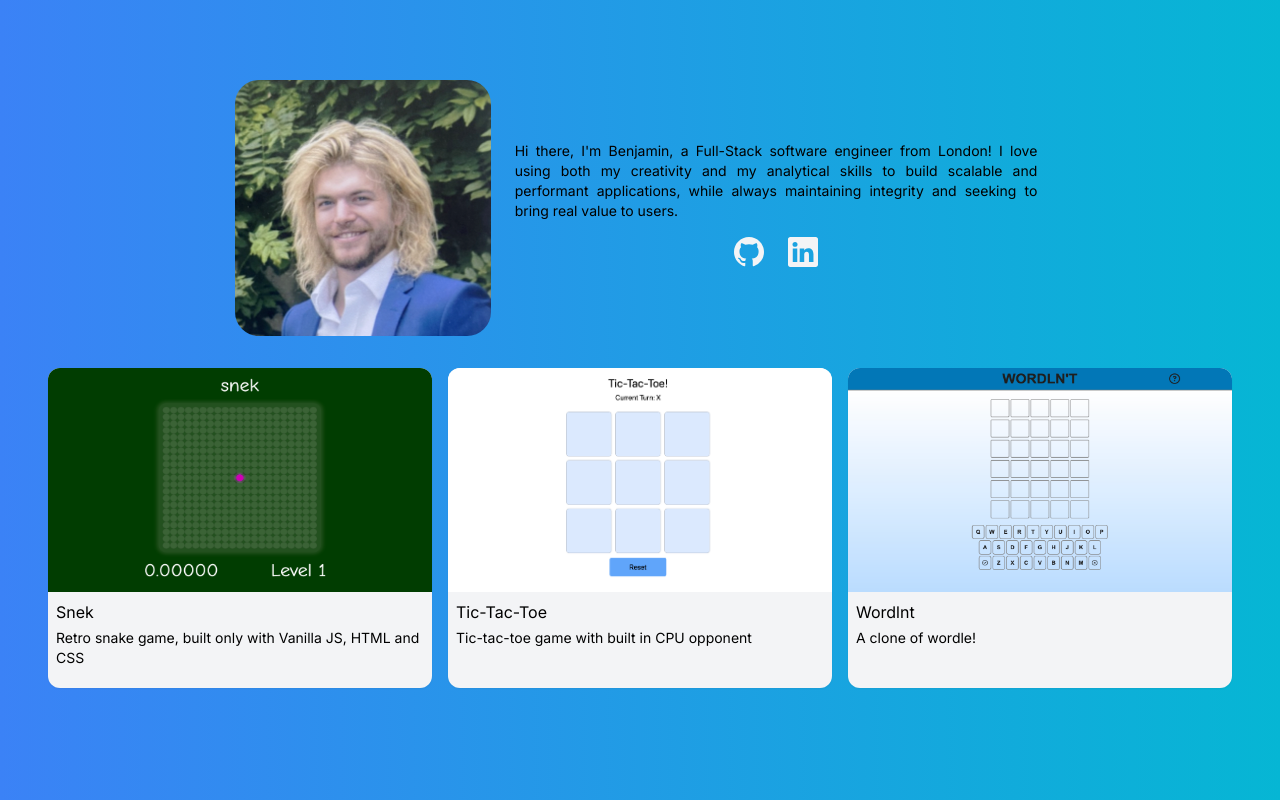
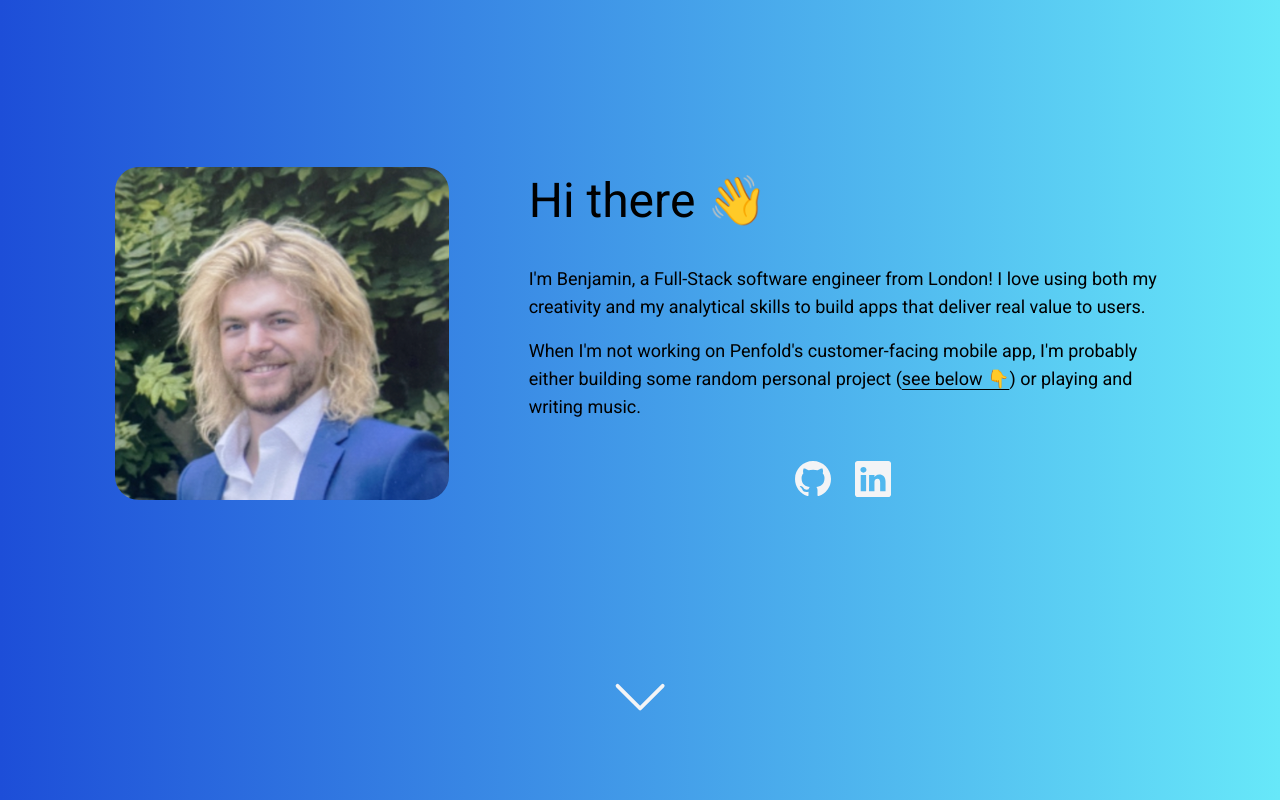
Before and after one commit to benjaminkitson/bk-home, a Next.js app: page / in a window 1280 px wide. Shown: the top 800 px of the page. Built offline with nearby package versions, Linux system fonts and the light colour scheme.

Commit message:
rework layout

```diff
--- a/src/app/(home)/components/BottomSection.tsx
+++ b/src/app/(home)/components/BottomSection.tsx
@@ -5,6 +5,7 @@ import snek from "../../../snek.png";
 import tictactoe from "../../../tictactoe.png";
 import wordlnt from "../../../wordlnt.png";
 import { H2, P } from "@/components/Atoms/Typography";
+import { SectionProps } from "./TopSection";
 
 const portfolioItems = [
   {
@@ -30,13 +31,16 @@ const portfolioItems = [
   },
 ];
 
-export const BottomSection = () => {
+export const BottomSection: React.FC<SectionProps> = ({ scrollRefs }) => {
   return (
-    <div className="flex w-full grow flex-col items-center justify-center lg:flex-row">
+    <div
+      ref={scrollRefs.portfolioScrollRef}
+      className="flex h-screen w-full grow flex-col items-center justify-center p-5 lg:flex-row"
+    >
       {portfolioItems.map((item) => (
         <Card
           key={item.name}
-          className="m-2 h-32 w-full p-0 shadow-sm transition-transform duration-500 hover:scale-95 lg:h-80 lg:w-96 lg:flex-col"
+          className="m-4 h-40 w-full p-0 opacity-90 shadow-sm transition-all duration-500 hover:scale-95  hover:opacity-100 lg:h-96 lg:w-96 lg:flex-col"
           href={item.href}
         >
           <Image
@@ -46,8 +50,8 @@ export const BottomSection = () => {
             className="w-56 rounded-l-xl lg:h-56 lg:w-full lg:rounded-t-xl lg:rounded-bl-none"
           />
           <div className="flex w-full flex-col p-2">
-            <H2 className="mb-1">{item.name}</H2>
-            <P className="whitespace-wrap">{item.description}</P>
+            <H2 className="mb-4 mt-2">{item.name}</H2>
+            <P>{item.description}</P>
           </div>
         </Card>
       ))}
--- /dev/null
+++ b/src/app/(home)/components/DownLink.tsx
@@ -0,0 +1,28 @@
+import { ScrollLink } from "@/components/Atoms/ScrollLink";
+import { useEffect, useRef, useState } from "react";
+import { BsChevronDown } from "react-icons/bs";
+
+export const DownLink = ({ portfolioScrollRef }) => {
+  const isLoaded = useRef(false);
+
+  const [currentSize, setCurrentSize] = useState("text-7xl");
+
+  useEffect(() => {
+    if (!isLoaded.current) {
+      isLoaded.current = true;
+      setInterval(() => {
+        setCurrentSize((currentSize) =>
+          currentSize === "text-7xl" ? "text-6xl" : "text-7xl",
+        );
+      }, 1000);
+    }
+  }, [currentSize]);
+
+  return (
+    <ScrollLink scrollRef={portfolioScrollRef}>
+      <BsChevronDown
+        className={`cursor-pointer fill-gray-100 ${currentSize} transition-all duration-1000 hover:scale-90 hover:fill-black`}
+      />
+    </ScrollLink>
+  );
+};
--- a/src/app/(home)/components/TopSection.tsx
+++ b/src/app/(home)/components/TopSection.tsx
@@ -1,35 +1,56 @@
-import { P } from "@/components/Atoms/Typography";
-import { Card } from "@/components/Molecules/Card";
-import { BsGithub, BsLinkedin } from "react-icons/bs";
+import { H1, P } from "@/components/Atoms/Typography";
+import { BsGithub, BsLinkedin, BsChevronDown } from "react-icons/bs";
 import Image from "next/image";
 import me from "../../../me.png";
+import React from "react";
+import { ScrollLink, ScrollRef } from "@/components/Atoms/ScrollLink";
+import { DownLink } from "./DownLink";
 
-export const TopSection = () => {
+export interface SectionProps {
+  scrollRefs: Record<string, ScrollRef>;
+}
+
+export const TopSection: React.FC<SectionProps> = ({ scrollRefs }) => {
   return (
-    <div className="flex h-2/5 flex-col items-center justify-center md:flex-row lg:w-2/3">
+    <div className="flex h-screen w-screen flex-col items-center justify-center">
+      <div className="flex h-5/6 w-5/6 flex-col items-center justify-center lg:flex-row">
         <Image
           src={me}
           alt="Benjamin Kitson"
-        className="m-2 h-full w-64 rounded-3xl object-cover"
+          className="m-2 h-1/4 w-56 rounded-3xl object-cover md:w-1/2 lg:h-1/2"
         />
-      <div className="flex flex-col items-center">
-        <div className="flex w-full justify-start px-4 pt-2">
-          <P className="text-justify text-sm">
-            Hi there, I&apos;m Benjamin, a Full-Stack software engineer from
-            London! I love using both my creativity and my analytical skills to
-            build scalable and performant applications, while always maintaining
-            integrity and seeking to bring real value to users.
+        <div className="my-10 flex flex-col items-center lg:ml-14">
+          <div className="flex w-full flex-col justify-start px-4 pt-2">
+            <H1 className="mb-10">Hi there 👋</H1>
+            <P className="mb-4">
+              I&apos;m Benjamin, a Full-Stack software engineer from London! I
+              love using both my creativity and my analytical skills to build
+              apps that deliver real value to users.
+            </P>
+            <P className="mb-10">
+              When I&apos;m not working on Penfold&apos;s customer-facing mobile
+              app, I&apos;m probably either building some random personal
+              project {" ("}
+              <ScrollLink scrollRef={scrollRefs.portfolioScrollRef}>
+                see below 👇
+              </ScrollLink>
+              {") "}
+              or playing and writing music.{" "}
             </P>
           </div>
-        <div className="my-4 flex w-36 justify-center">
+          <div className="flex justify-center">
             <a href="https://github.com/benjaminkitson" className="mr-6">
-            <BsGithub className=" fill-gray-100 text-3xl transition duration-500 hover:scale-90 hover:fill-black" />
+              <BsGithub className=" fill-gray-100 text-4xl transition duration-500 hover:scale-90 hover:fill-black" />
             </a>
             <a href="https://uk.linkedin.com/in/benjamin-kitson">
-            <BsLinkedin className="fill-gray-100 text-3xl transition duration-500 hover:scale-90 hover:fill-black" />
+              <BsLinkedin className="fill-gray-100 text-4xl transition duration-500 hover:scale-90 hover:fill-black" />
             </a>
           </div>
         </div>
       </div>
+      <div className="h-1/6">
+        <DownLink portfolioScrollRef={scrollRefs.portfolioScrollRef} />
+      </div>
+    </div>
   );
 };
--- a/src/app/(home)/layout.tsx
+++ b/src/app/(home)/layout.tsx
@@ -1,8 +1,12 @@
 import "../globals.css";
 import type { Metadata } from "next";
-import { Inter } from "next/font/google";
+import { Roboto } from "next/font/google";
 
-const inter = Inter({ subsets: ["latin"] });
+const roboto = Roboto({
+  weight: "400",
+  subsets: ["latin"],
+  display: "swap",
+});
 
 export const metadata: Metadata = {
   title: "Benjamin Kitson",
@@ -16,8 +20,8 @@ export default function RootLayout({
 }) {
   return (
     <html lang="en">
-      <body className={inter.className}>
-        <div className="relative z-10 min-h-screen w-screen bg-gradient-to-r from-blue-500 to-cyan-500 lg:h-screen">
+      <body className={roboto.className}>
+        <div className="relative z-10 min-h-screen w-screen bg-gradient-to-r from-blue-700 to-cyan-300">
           {children}
         </div>
       </body>
--- a/src/app/(home)/page.tsx
+++ b/src/app/(home)/page.tsx
@@ -1,11 +1,17 @@
+"use client";
+
 import { TopSection } from "./components/TopSection";
 import { BottomSection } from "./components/BottomSection";
+import { useRef } from "react";
+import { ScrollRef } from "@/components/Atoms/ScrollLink";
 
 export default function Home() {
+  const portfolioScrollRef: ScrollRef = useRef(null);
+
   return (
-    <div className="flex h-full w-full flex-col items-center justify-center px-5 py-2 lg:py-20">
-      <TopSection />
-      <BottomSection />
-    </div>
+    <>
+      <TopSection scrollRefs={{ portfolioScrollRef }} />
+      <BottomSection scrollRefs={{ portfolioScrollRef }} />
+    </>
   );
 }
--- a/src/app/snek/components/Game.tsx
+++ b/src/app/snek/components/Game.tsx
@@ -19,12 +19,12 @@ type Coord = {
   y: number;
 };
 
-type GameState = {
-  currentDirection: Direction | null;
-  currentHead: Coord;
-  gridSize: number;
-  length: number;
-};
+// type GameState = {
+//   currentDirection: Direction | null;
+//   currentHead: Coord;
+//   gridSize: number;
+//   length: number;
+// };
 
 export default function Game({
   direction,
@@ -54,18 +54,13 @@ export default function Game({
 
   const [snakeFood, setSnakeFood] = useState<Coord[]>([]);
 
+  const [isActive, setIsActive] = useState(false);
+
   const timer = useRef<NodeJS.Timeout | null>(null);
 
   const [tick, setTick] = useState(100);
 
   const [score, setScore] = useState(0);
-
-  /**
-   * Not sure if this is fine as a ref or should be state
-   */
-  // const direction = useState<Direction>("UP");
-  //   const direction = useRef("UP");
-  const [isActive, setIsActive] = useState(false);
 
   const [isGameOver, setIsGameOver] = useState(false);
 
@@ -173,29 +168,6 @@ export default function Game({
     }
   }, [currentTime, isActive, gridSize, direction]);
 
-  useEffect(() => {
-    window.addEventListener("keydown", (e) => {
-      switch (e.key) {
-        case "ArrowUp":
-          direction.current = "UP";
-          break;
-        case "ArrowDown":
-          direction.current = "DOWN";
-          break;
-        case "ArrowLeft":
-          direction.current = "LEFT";
-          break;
-        case "ArrowRight":
-          direction.current = "RIGHT";
-          break;
-      }
-    });
-
-    return () => {
-      window.removeEventListener("keydown", () => console.log("test"));
-    };
-  }, []);
-
   /**
    * TODO: Rather than this weird "create an empty array and them generate the grid of cells from it", the grid should just be generated straight up
    */
--- a/src/app/snek/page.tsx
+++ b/src/app/snek/page.tsx
@@ -27,6 +27,10 @@ type GameState = {
 };
 
 export default function Snek() {
+  /**
+   * Not sure if this is fine as a ref or should be state
+   */
+  // const [isActive, setIsActive] = useState(false);
   const direction = useRef("UP");
 
   useEffect(() => {
--- /dev/null
+++ b/src/components/Atoms/ScrollLink.tsx
@@ -0,0 +1,32 @@
+import { appendClasses } from "@/utils/appendClasses";
+import { MutableRefObject } from "react";
+
+export type ScrollRef = MutableRefObject<null | HTMLDivElement>;
+
+interface ScrollLinkProps {
+  children: React.ReactNode;
+  className?: string;
+  scrollRef: ScrollRef;
+}
+
+export const ScrollLink: React.FC<ScrollLinkProps> = ({
+  children,
+  className,
+  scrollRef,
+}) => {
+  return (
+    <a
+      className={appendClasses(
+        "cursor-pointer text-lg underline underline-offset-4 transition-all duration-200 hover:font-bold",
+        className,
+      )}
+      onClick={() => {
+        if (scrollRef.current) {
+          scrollRef.current.scrollIntoView({ behavior: "smooth" });
+        }
+      }}
+    >
+      {children}
+    </a>
+  );
+};
--- a/src/components/Atoms/Typography.tsx
+++ b/src/components/Atoms/Typography.tsx
@@ -5,10 +5,14 @@ interface TypographyProps {
   className?: string;
 }
 
+export const H1: React.FC<TypographyProps> = ({ children, className }) => {
+  return <h1 className={appendClasses("text-5xl", className)}>{children}</h1>;
+};
+
 export const H2: React.FC<TypographyProps> = ({ children, className }) => {
-  return <h2 className={appendClasses("", className)}>{children}</h2>;
+  return <h2 className={appendClasses("text-3xl", className)}>{children}</h2>;
 };
 
 export const P: React.FC<TypographyProps> = ({ children, className }) => {
-  return <p className={appendClasses("text-sm", className)}>{children}</p>;
+  return <p className={appendClasses("text-lg", className)}>{children}</p>;
 };
--- a/src/components/Molecules/Card/index.tsx
+++ b/src/components/Molecules/Card/index.tsx
@@ -7,7 +7,7 @@ export interface CardProps {
 }
 
 export const Card: React.FC<CardProps> = ({ children, className, href }) => {
-  const cardClasses = "flex w-full bg-gray-100 rounded-xl";
+  const cardClasses = "flex w-full bg-white rounded-xl";
 
   return href ? (
     <a className={appendClasses(cardClasses, className)} href={href}>
--- a/tailwind.config.ts
+++ b/tailwind.config.ts
@@ -15,6 +15,11 @@ const config: Config = {
       xl: "1280px",
       "2xl": "1536px",
     },
+    extend: {
+      fontFamily: {
+        sans: ["Roboto", "Helvetica", "Arial", "sans-serif"],
+      },
+    },
   },
 };
 export default config;
```
Lines whose indentation alone changed are shown as unchanged.
